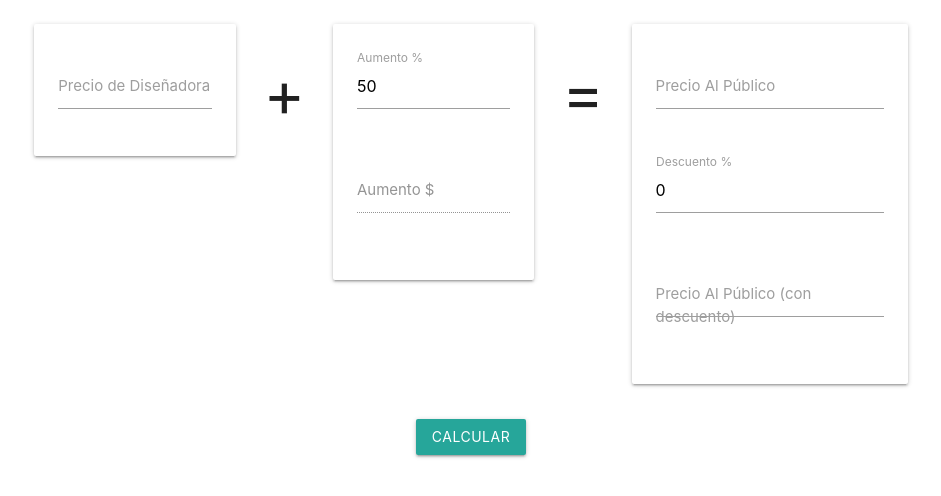
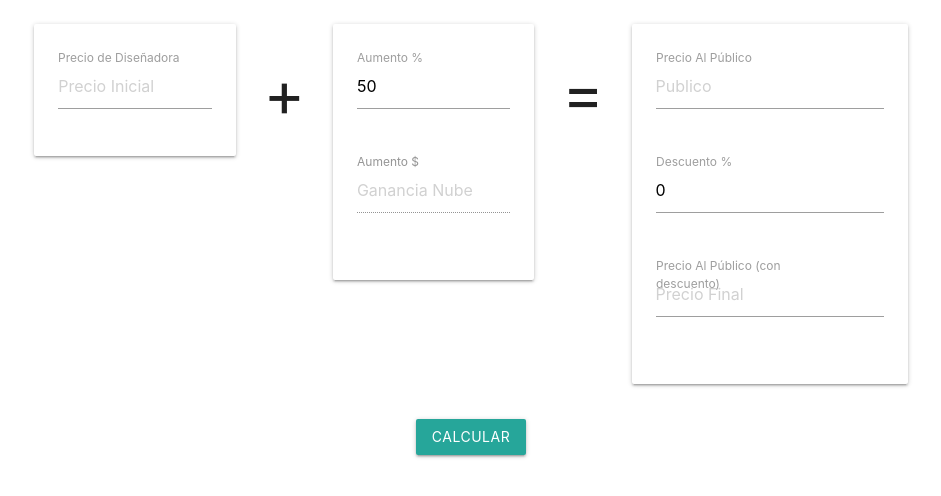
Before and after one commit to Fairbrook/NubeCal, a plain HTML site: page index.html in a window 1280 px wide. Shown: the part 98-594 px from the top of the page, without its empty margins (169-1110 px from the left). Drawn offline with nearby package versions, Linux system fonts and the light colour scheme.

Commit message:
Version1

```diff
--- a/index.html
+++ b/index.html
@@ -24,7 +24,7 @@
 				<div class="card">
 					<div class="card-content">
 						<div class="input-field">
-							<input type="text" id="preciod" onchange="inicial(this)" />
+							<input type="text" id="preciod" onchange="inicial(this)" placeholder="Precio Inicial" />
 							<label for="preciod">Precio de Diseñadora</label>
 						</div>
 					</div>
@@ -48,7 +48,7 @@
 						</div>
 						<div class="row">
 							<div class="input-field col s12">
-								<input disabled="true" type="text" id="aumento">
+								<input disabled="true" type="text" id="aumento" placeholder="Ganancia Nube">
 								<label for="aumento">Aumento $</label>
 							</div>
 						</div>
@@ -68,7 +68,7 @@
 					<div class="card-content">
 						<div class="row">
 							<div class="input-field col s12">
-								<input type="text" id="preciop" onchange="final(this)">
+								<input type="text" id="preciop" onchange="final(this)" placeholder="Publico">
 								<label for="preop">Precio Al Público</label>
 							</div>
 						</div>
@@ -80,7 +80,7 @@
 						</div>
 						<div class="row">
 							<div class="input-field col s12">
-								<input type="text" id="preciopd" onchange="finalDescuento(this)">
+								<input type="text" id="preciopd" onchange="finalDescuento(this)" placeholder="Precio Final">
 								<label for="preciopd">Precio Al Público (con descuento)</label>
 							</div>
 						</div>
```
